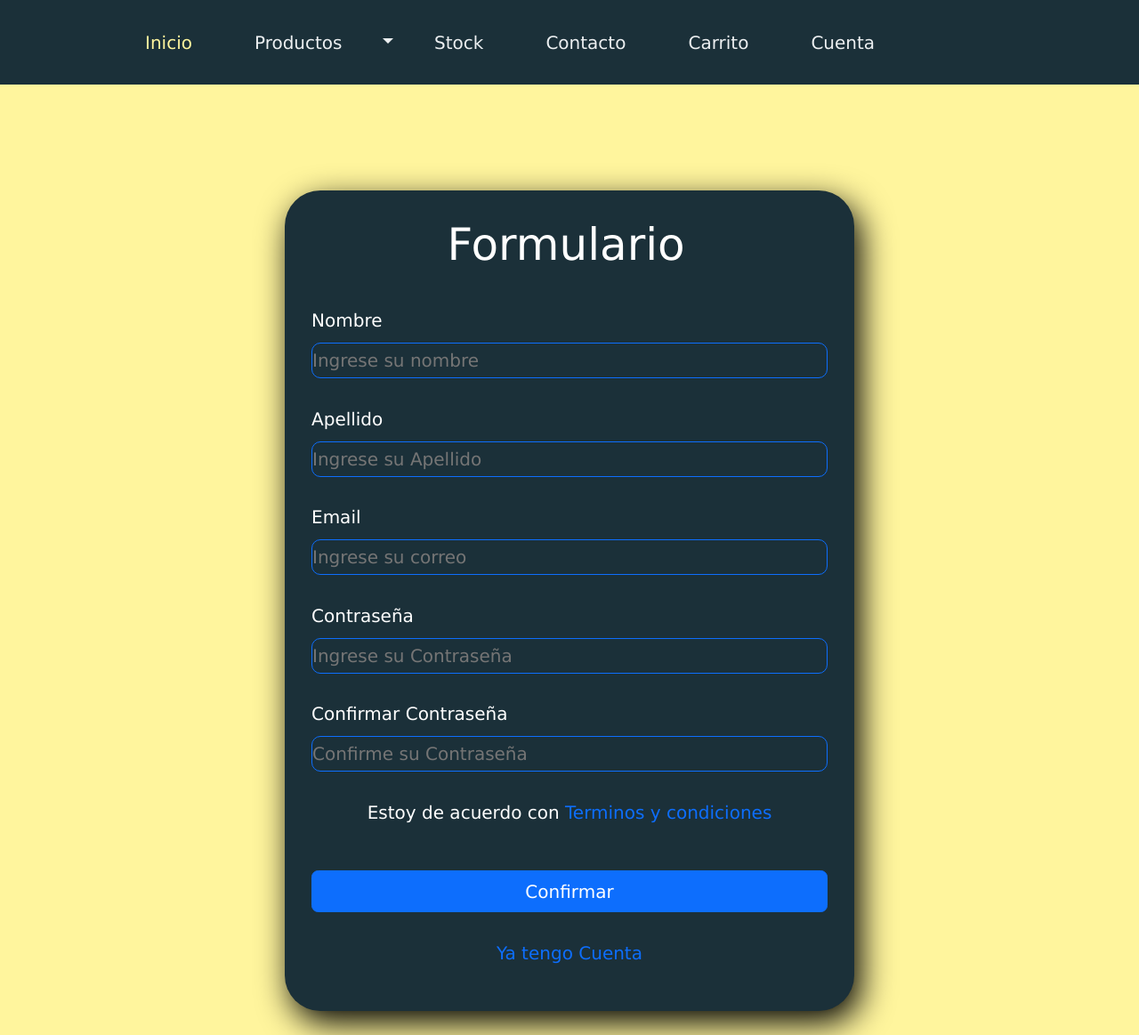
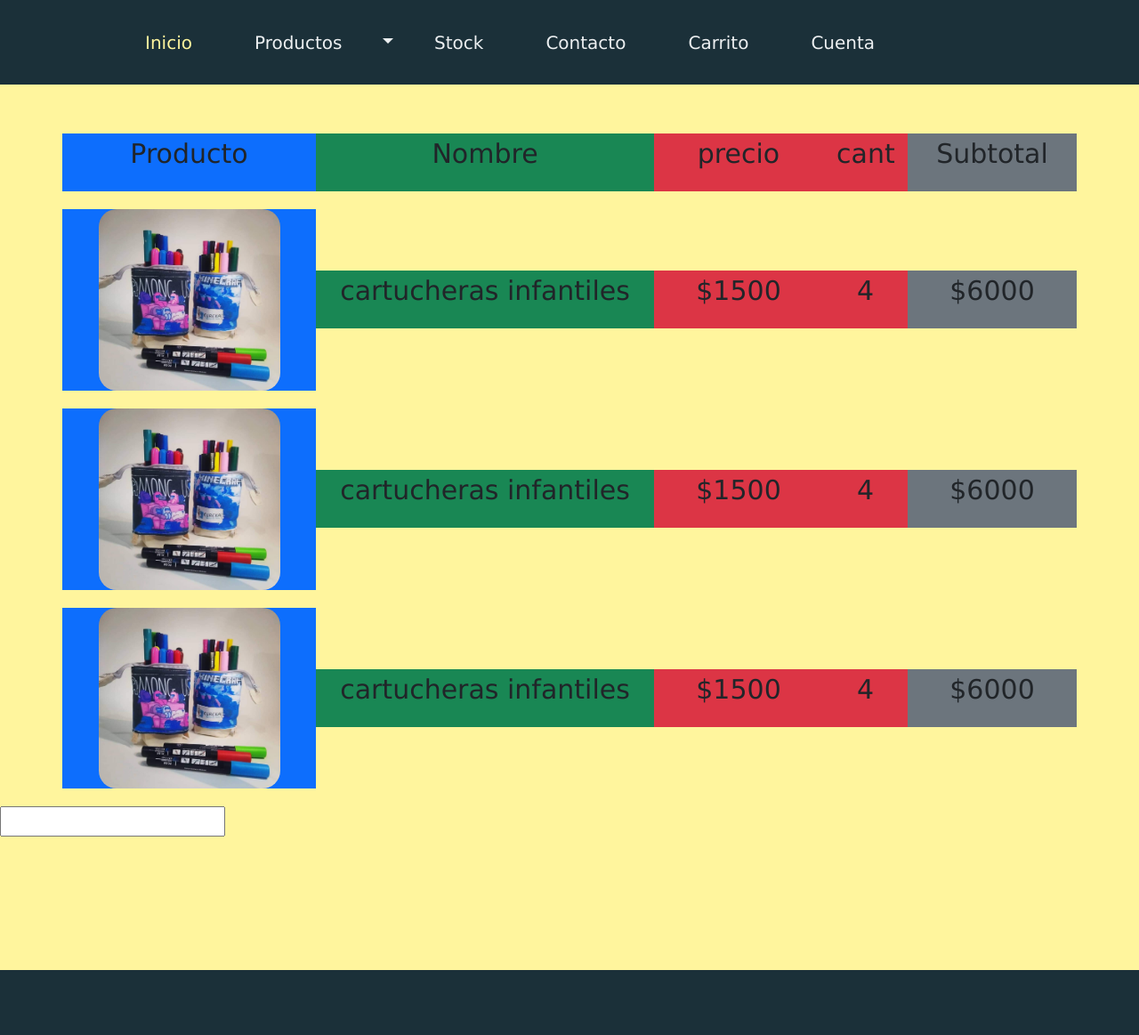
Before and after one commit to MarianoBordon8/CoderH-proyecto-Eureka, a plain HTML site: page prueba.html in a window 1280 px wide. Shown: the top 1163 px of the page at 89% size. Drawn offline with nearby package versions, Linux system fonts and the light colour scheme.

Commit message:
Actualizacion de 'Cuenta'

```diff
--- a/css/style.css
+++ b/css/style.css
@@ -388,79 +388,32 @@ p{
 
 /*Contacto*/
 
-.maincontacto__formulario {
-    width: 35%;
+.div-formulario{
     background-color: #1b3039;
-    padding: 30px;
-    margin: auto;
-    margin-top: 100px;
-    margin-bottom: 100px;
-    border-radius: 60px;
-    font-family: 'calibri';
-    color: white;
     box-shadow: 7px 13px 37px #000;
 }
 
-.maincontacto__formulario h3 {
-    font-size: 30px;
-    margin-bottom: 20px;
-    text-align: center;
+.input-formulario{
+    background-color: #1b3039;
+    height: 40px;
+    color: white;
 }
 
-.maincontacto__formulario .link {
-    color: rgb(255, 255, 255);
+.row{
+    margin: 5% 0;
 }
 
-.maincontacto-formulario__controles {
-    width: 100%;
-    background-color: #1b3039;
-    padding: 10px;
-    border-radius: 7px;
-    margin-bottom: 15px;
-    display: block;
-    border: 2,5px solid #000;
-    font-family: 'calibri';
-    font-size: 20px;
+.div-formulario h1,p{
+    color: white;
 }
 
-.maincontacto__formulario .maincontacto-formulario__boton button{
-    background-color: #eceff1;
-    font-weight: 700;
-    color: #1b3039;
-    padding: 12px;
-    border: none;
-    border-radius: 50px;
-    cursor: pointer;
-    transition: all 0.3 ease 0s;
-    background: #79bedb;
-    width: 100%;
-    padding: 12px;
-    font-size: 20px;
-    margin: 16px 0;
+.div-formulario label{
+    color: white;
 }
 
-.maincontacto__formulario .maincontacto-formulario__boton button:hover{
-    background-color: #e2f1f8;
-    color: #1b3039;
-    transform: scale(1.1);
-}
-
-@media (max-width: 1200px){
-    .maincontacto__formulario {
-        width: 45%;
-    }
-}
-
-@media (max-width: 700px){
-    .maincontacto__formulario {
-        width: 65%;
-    }
-}
-
-@media (max-width: 700px){
-    .maincontacto__formulario {
-        width: 85%;
-    }
+.form-control{
+    background-color: #1b3039;
+    color: white;
 }
 
 
--- a/prueba.css
+++ b/prueba.css
@@ -117,6 +117,7 @@ nav{
 
 
 footer {
+    margin-top: 150px;
     width: 100%;
     height: 5%;
     padding: 2rem 8%;
@@ -217,24 +218,19 @@ main {
 
 
 
-.div-formulario{
-    background-color: #1b3039;
-    box-shadow: 7px 13px 37px #000;
+
+
+.row-carrito img{
+    width: 80%;
+    border-radius: 20px;
 }
 
-.input-formulario{
-    background-color: #1b3039;
-    height: 40px;
+.container-carrito p{
+    font-size: 30px;
 }
 
-.row{
-    margin: 5% 0;
+@media (max-width: 1199px) {
+    .container-carrito p{
+        font-size: 25px;
+    }
 }
-
-.div-formulario h1,p{
-    color: white;
-}
-
-.div-formulario label{
-    color: white;
-}
--- a/prueba.html
+++ b/prueba.html
@@ -67,62 +67,96 @@
 
         <main>
 
-            <div class="row justify-content-center mb-5">
-                <div class="div-formulario col-sm-8 col-md-7 col-lg-6 justify-content-center rounded-5">
-                    <form action="" >
-                        <div class="row justify-content-center">
-                            <div class="col-lg-6">
-                                <h1>Formulario</h1>
+            <div class="container container-carrito text-center">
+                <div class="row row-carrito-titulo mb-3">
+                    <div class="col-3 bg-primary">
+                        <p>Producto</p>
+                    </div>
+                    <div class="col-4 bg-success">
+                        <p>Nombre</p>
+                    </div>
+                    <div class="col-3 bg-danger">
+                        <div class="row">
+                            <div class="col-md-8">
+                                <p>precio</p>
+                            </div>
+                            <div class="col-md-4">
+                                <p>cant</p>
                             </div>
                         </div>
-                        <div class="row justify-content-center">
-                            <div >
-                                <label for="emailAddress" class="form-label">Nombre</label>
-                                <input class="border border-primary input-formulario rounded-3 col-12" type="text" name="nombre" id="nombre" placeholder="Ingrese su nombre">
+                    </div>
+                    <div class="col-2 bg-secondary">
+                        <p>Subtotal</p>
                     </div>
                 </div>
-                        <div class="row justify-content-center">
-                            <div >
-                                <label for="emailAddress" class="form-label">Apellido</label>
-                                <input class="border border-primary input-formulario rounded-3 col-12" type="text" name="apellido" id="apellido" placeholder="Ingrese su Apellido">
+                <div class="row row-carrito mb-3">
+                    <div class="col-3 bg-primary">
+                        <img src="image/5.jpeg" alt="">
+                    </div>
+                    <div class="col-4 bg-success align-self-center">
+                        <p>cartucheras infantiles</p>
+                    </div>
+                    <div class="col-3 bg-danger align-self-center">
+                        <div class="row">
+                            <div class="col-md-8">
+                                <p>$1500</p>
+                            </div>
+                            <div class="col-md-4">
+                                <p>4</p>
                             </div>
                         </div>
-                        <div class="row justify-content-center">
-                            <div >
-                                <label for="emailInput" class="form-label">Email</label>
-                                <input class="border border-primary input-formulario rounded-3 col-12" type="email" name="email" id="email" placeholder="Ingrese su correo">
+                    </div>
+                    <div class="col-2 bg-secondary align-self-center">
+                        <p>$6000</p>
                     </div>
                 </div>
-                        <div class="row justify-content-center">
-                            <div >
-                                <label for="emailPass" class="form-label">Contraseña</label>
-                                <input class="border border-primary input-formulario rounded-3 col-12" type="password" name="password" id="password" placeholder="Ingrese su Contraseña">
+                <div class="row row-carrito mb-3">
+                    <div class="col-3 bg-primary">
+                        <img src="image/5.jpeg" alt="">
+                    </div>
+                    <div class="col-4 bg-success align-self-center">
+                        <p>cartucheras infantiles</p>
+                    </div>
+                    <div class="col-3 bg-danger align-self-center">
+                        <div class="row">
+                            <div class="col-md-8">
+                                <p>$1500</p>
+                            </div>
+                            <div class="col-md-4">
+                                <p>4</p>
                             </div>
                         </div>
-                        <div class="row justify-content-center">
-                            <div >
-                                <label for="emailPass" class="form-label">Confirmar Contraseña</label>
-                                <input class="border border-primary input-formulario rounded-3 col-12" type="password" name="password" id="password" placeholder="Confirme su Contraseña">
+                    </div>
+                    <div class="col-2 bg-secondary align-self-center">
+                        <p>$6000</p>
                     </div>
                 </div>
-                        <div class="row justify-content-center">
-                            <div >
-                                <p class="col-12 text-center">Estoy de acuerdo con <a href="#" class="link text-decoration-none">Terminos y condiciones</a></p>
+                <div class="row row-carrito mb-3">
+                    <div class="col-3 bg-primary">
+                        <img src="image/5.jpeg" alt="">
+                    </div>
+                    <div class="col-4 bg-success align-self-center">
+                        <p>cartucheras infantiles</p>
+                    </div>
+                    <div class="col-3 bg-danger align-self-center">
+                        <div class="row">
+                            <div class="col-md-8">
+                                <p>$1500</p>
+                            </div>
+                            <div class="col-md-4">
+                                <p>4</p>
                             </div>
                         </div>
-                        <div class="row justify-content-center">
-                            <div class="d-grid gap-2">
-                                <button class="btn btn-primary" type="button">Confirmar</button>
+                    </div>
+                    <div class="col-2 bg-secondary align-self-center">
+                        <p>$6000</p>
                     </div>
                 </div>
-                        <div class="row justify-content-center">
-                            <div>
-                                <p class="col-12 text-center"><a href="#" class="link text-decoration-none">Ya tengo Cuenta</a></p>
             </div>
-                        </div>
-                    </form>
-                </div>
-            </div>
+
+            <input type="number" name="edad">
+
+
 
 
 
```
Also changed, not shown: pages/contacto.html (+46 -7 lines), pages/cuenta.html (+2 -1 lines). Lines whose indentation alone changed are shown as unchanged.
